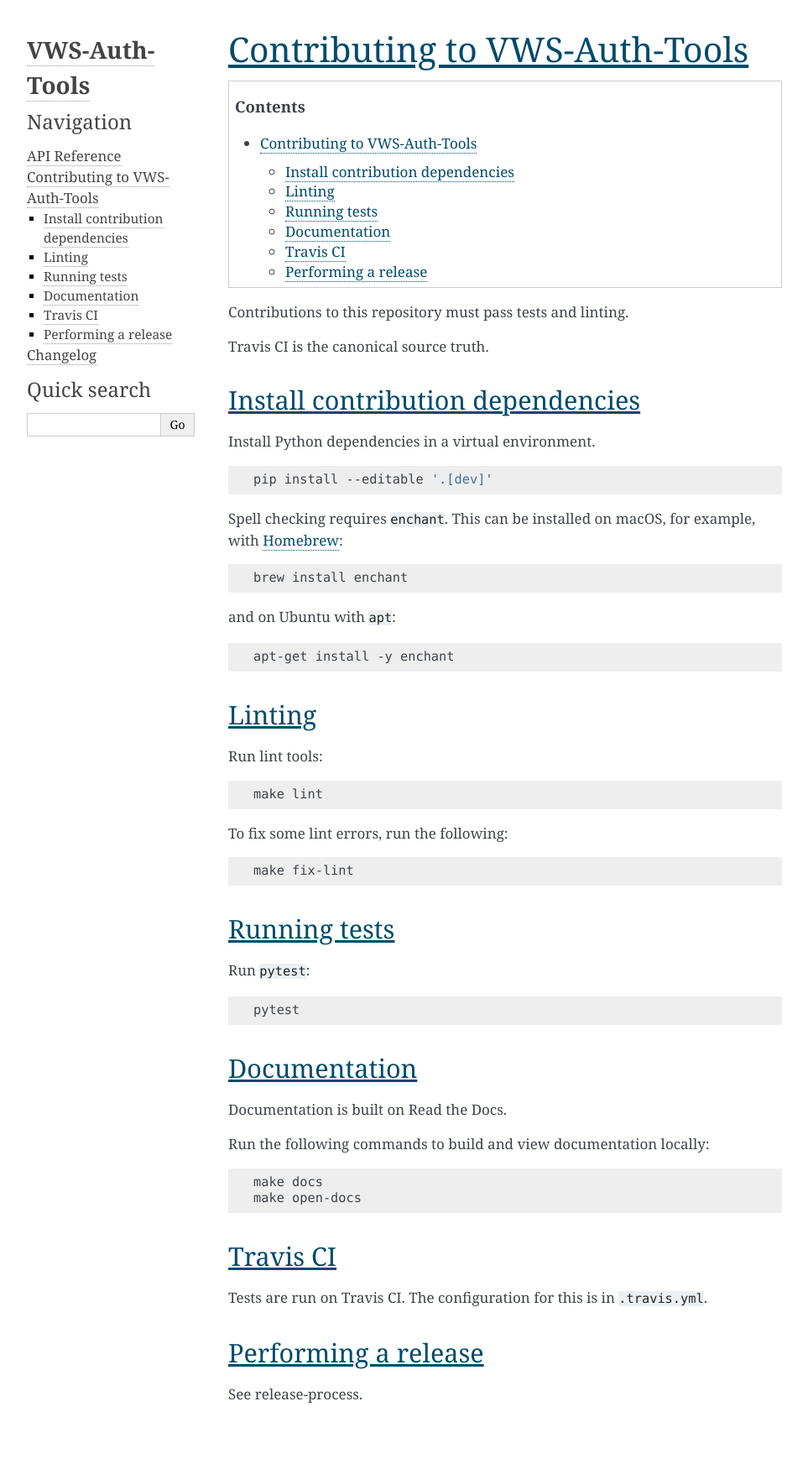
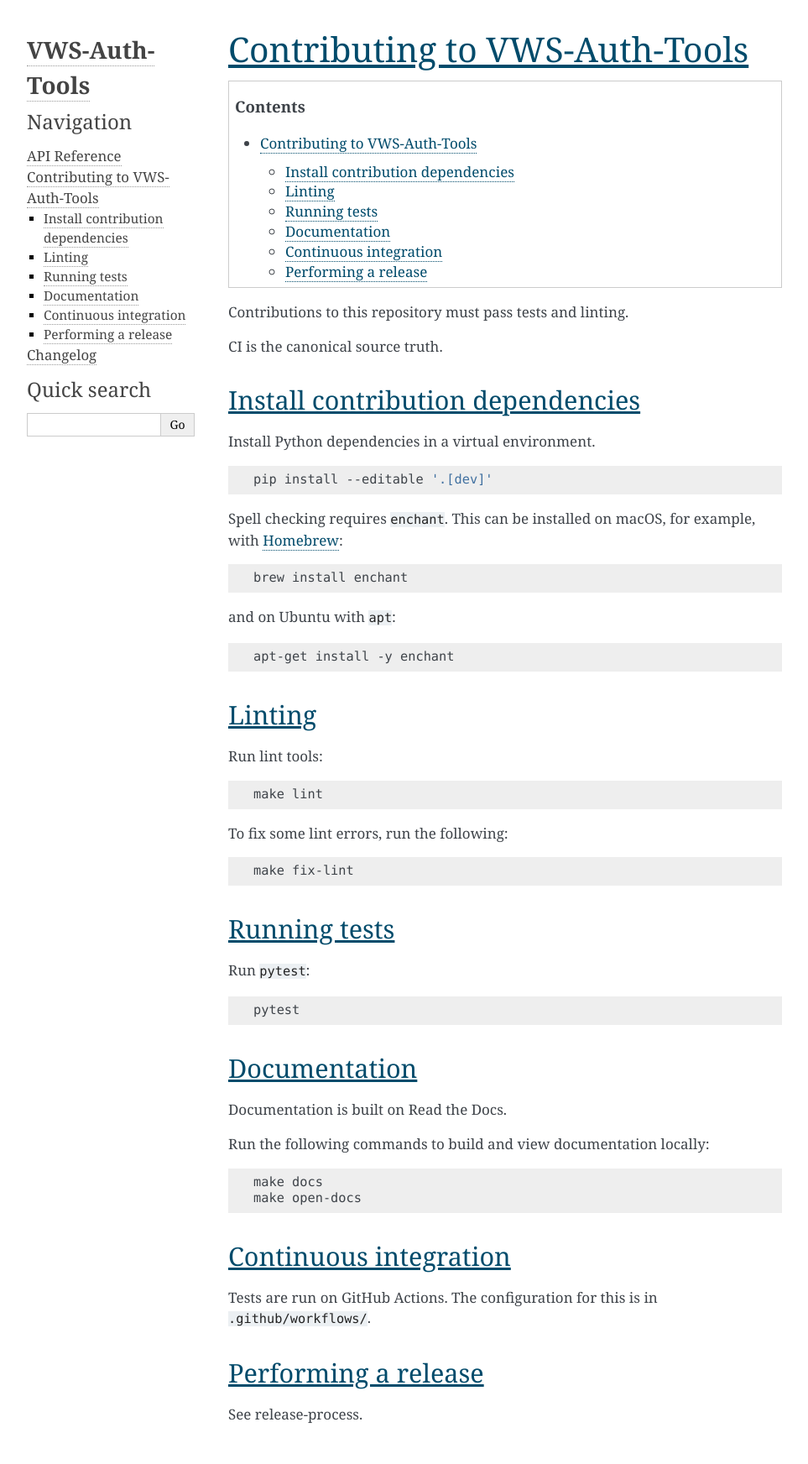
Before and after one commit to VWS-Python/vws-auth-tools, a Sphinx documentation site: the page built from docs/source/contributing.rst, in a window 1280 px wide. Shown: the whole page at 84% size, without its empty margins (148-1111 px from the left). Built offline with Sphinx 7.4.7, drawn with Linux system fonts in a browser that asks for light colours; pages that are not in the unit, such as notebooks, are missing from menus; before the commit the page ends 1720 px from its top, so only the background shows below that.

Commit message:
Remove Travis CI references

```diff
--- a/docs/source/contributing.rst
+++ b/docs/source/contributing.rst
@@ -5,7 +5,7 @@
 
 Contributions to this repository must pass tests and linting.
 
-Travis CI is the canonical source truth.
+CI is the canonical source truth.
 
 Install contribution dependencies
 ---------------------------------
@@ -65,11 +65,11 @@
    make docs
    make open-docs
 
-Travis CI
----------
+Continuous integration
+----------------------
 
-Tests are run on Travis CI.
-The configuration for this is in :file:`.travis.yml`.
+Tests are run on GitHub Actions.
+The configuration for this is in :file:`.github/workflows/`.
 
 Performing a release
 --------------------
```
